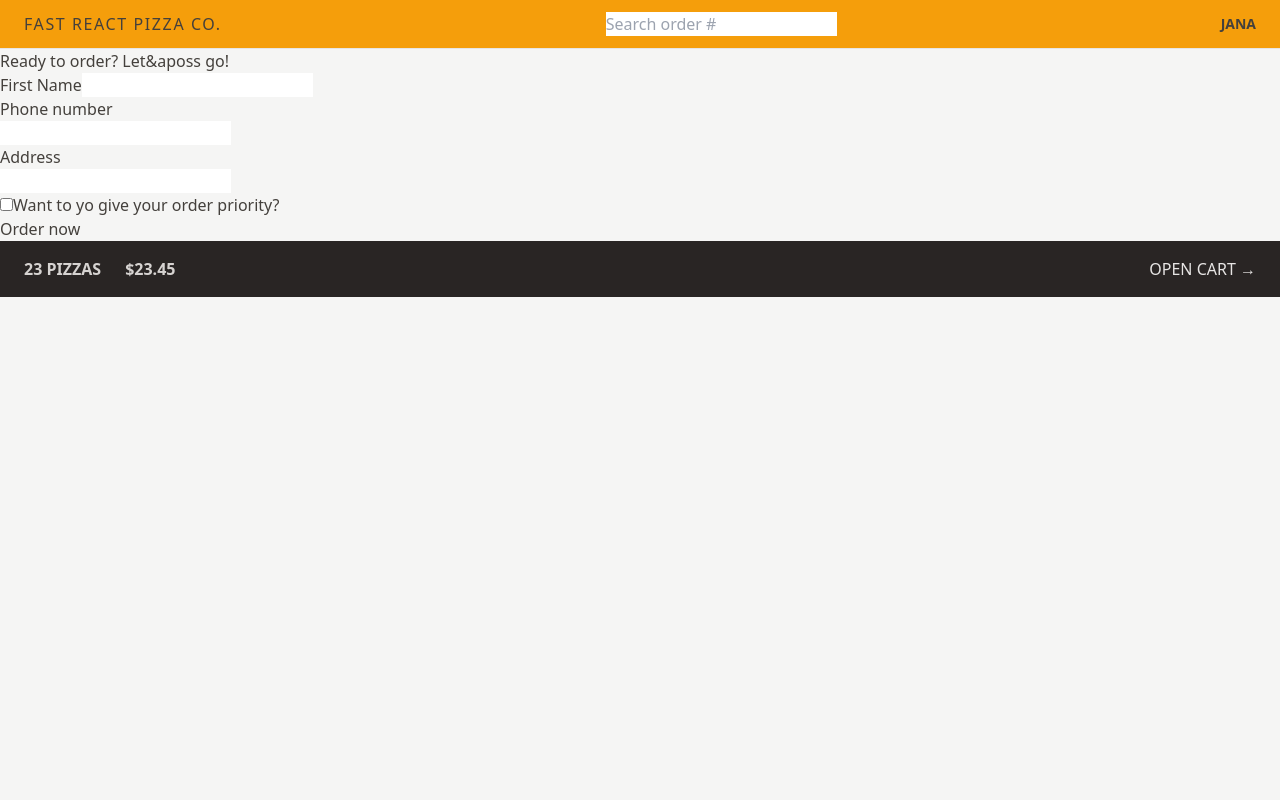
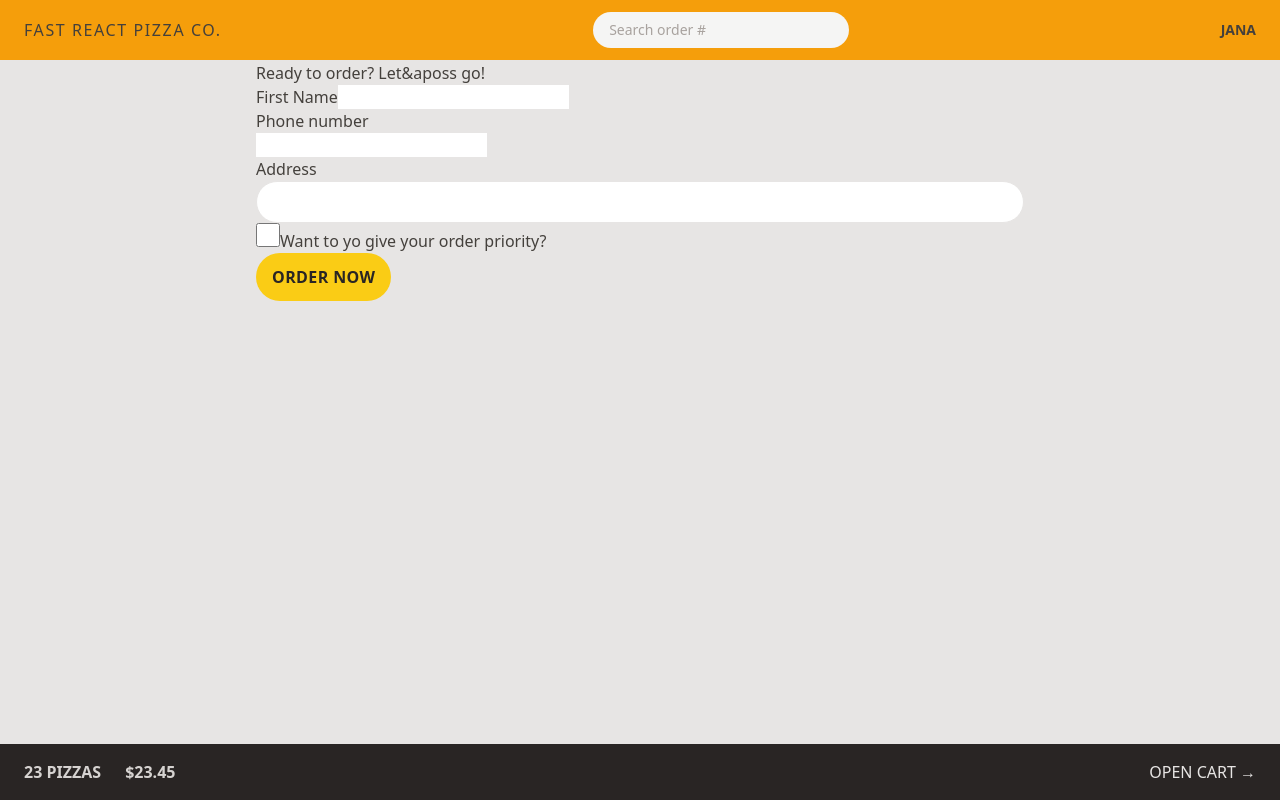
Before and after one commit to JanaTSCH/pizza-react, a React (Vite) app in the folder fast-react-pizza/: page /order/new in a window 1280 px wide. Built offline with nearby package versions, Linux system fonts and the light colour scheme.

Commit message:
CSS Grid

```diff
--- a/fast-react-pizza/src/features/cart/Cart.jsx
+++ b/fast-react-pizza/src/features/cart/Cart.jsx
@@ -30,7 +30,13 @@ function Cart() {
 
   return (
     <div>
-      <Link to="/menu">&larr; Back to menu</Link>
+      <Link
+        to="/menu"
+        className="text-sm text-blue-700
+       hover:text-blue-800 hover:underline"
+      >
+        &larr; Back to menu
+      </Link>
 
       <h2>Your cart, %NAME%</h2>
 
--- a/fast-react-pizza/src/features/order/CreateOrder.jsx
+++ b/fast-react-pizza/src/features/order/CreateOrder.jsx
@@ -62,12 +62,20 @@ function CreateOrder() {
         <div>
           <label>Address</label>
           <div>
-            <input type="text" name="address" required />
+            <input
+              className="w-full rounded-full border border-stone-200 px-4 py-2
+              md:px-6"
+              type="text"
+              name="address"
+              required
+            />
           </div>
         </div>
 
         <div>
           <input
+            className="h-6 w-6 accent-yellow-400 focus:outline-none
+            focus:ring focus:ring-yellow-300 focus:ring-offset-2"
             type="checkbox"
             name="priority"
             id="priority"
@@ -79,7 +87,14 @@ function CreateOrder() {
 
         <div>
           <input type="hidden" name="cart" value={JSON.stringify(cart)} />
-          <button disabled={isSubmitting}>
+          <button
+            disabled={isSubmitting}
+            className="inline-block bg-yellow-400 uppercase font-semibold
+            text-stone-800 py-3 px-4  tracking-wide
+            rounded-full hover:bg-yellow-300 transition-colors
+            duration-300 focus:outline-none focus:ring focus:ring-yellow-300
+            focus:ring-offset-2 disabled:cursor-not-allowed"
+          >
             {isSubmitting ? "Placing order..." : "Order now"}
           </button>
         </div>
--- a/fast-react-pizza/src/features/order/SearchOrder.jsx
+++ b/fast-react-pizza/src/features/order/SearchOrder.jsx
@@ -17,6 +17,10 @@ function SearchOrder() {
         placeholder="Search order #"
         value={query}
         onChange={(e) => setQuery(e.target.value)}
+        className="w-28 rounded-full bg-stone-100 px-4 py-2 text-sm
+         placeholder:text-stone-400 sm:focus:w-72 sm:w-64 transition-all
+         duration-300 focus:outline-none focus:ring focus:ring-amber-500
+         focus:ring-opacity-50"
       />
     </form>
   );
--- a/fast-react-pizza/src/ui/AppLayout.jsx
+++ b/fast-react-pizza/src/ui/AppLayout.jsx
@@ -1,5 +1,5 @@
 import Header from "./Header";
-import CartOverView from "../features/cart/CartOverView";
+import CartOverView from "../features/cart/CartOverview";
 import { Outlet, useNavigation } from "react-router-dom";
 import Loader from "./Loader";
 
@@ -7,13 +7,17 @@ function AppLayout() {
   const navigation = useNavigation();
   const isLoading = navigation.state === "loading";
   return (
-    <div className="layout">
+    <div className=" grid h-screen grid-rows-[auto_1fr_auto]
+     bg-stone-200">
       {isLoading && <Loader />}
       <Header />
-      <main>
-        <h1></h1>
-        <Outlet />
+      <div className="overflow-scroll">
+        <main className="max-w-3xl mx-auto">
+          <h1></h1>
+          <Outlet />
       </main>
+      </div>
+
       <CartOverView />
     </div>
   );
```
